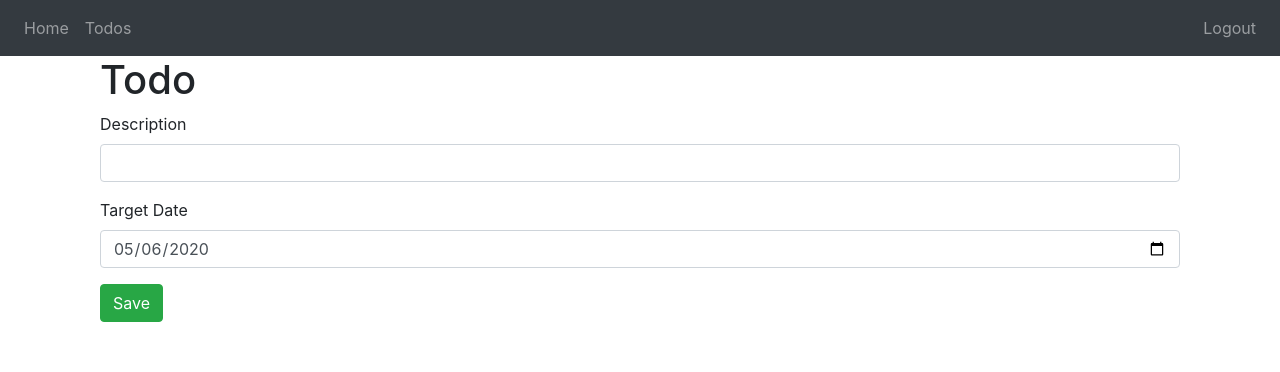
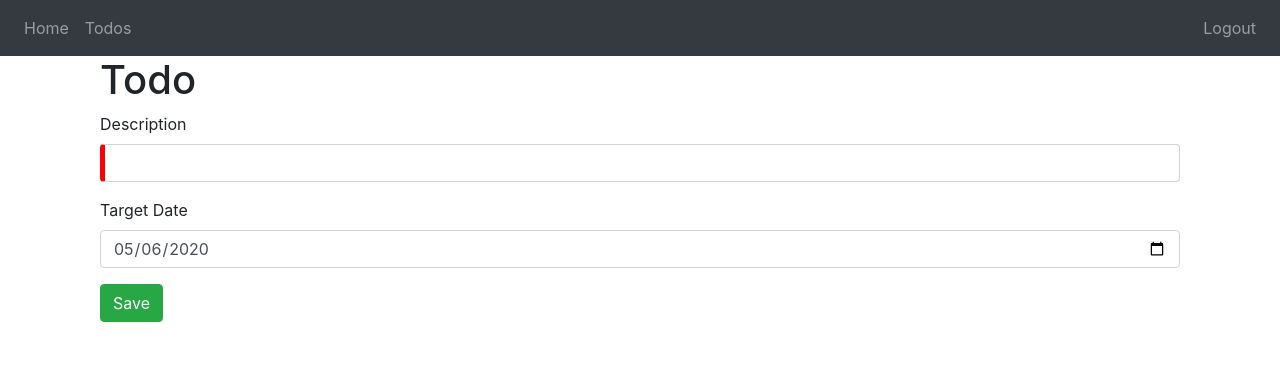
Before and after one commit to rverma510/Todos-Application, an Angular app in the folder frontend/todo/: page /todos/1 in a window 1280 px wide. Shown: the top 372 px of the page. Built offline with nearby package versions, Linux system fonts and the light colour scheme; no server answers; sample sign-in values are in the browser's storage.

Commit message:
Added basic form validation

```diff
--- a/frontend/todo/src/app/todo/todo.component.css
+++ b/frontend/todo/src/app/todo/todo.component.css
@@ -0,0 +1,3 @@
+.ng-invalid:not(form) {
+    border-left: 5px solid red;
+}
--- a/frontend/todo/src/app/todo/todo.component.html
+++ b/frontend/todo/src/app/todo/todo.component.html
@@ -1,12 +1,15 @@
 <div class="container">
     <h1>Todo</h1>
+    <div class="alert alert-warning" *ngIf="todoForm.dirty && todoForm.invalid">Enter Valid Values!</div>
+    <form (ngSubmit)="!todoForm.invalid && saveTodo()" #todoForm="ngForm">
         <fieldset class="form-group">
             <label>Description</label>
-        <input type="text" [(ngModel)]="todo.description" class="form-control" name="description" required="required">
+            <input type="text" [(ngModel)]="todo.description" class="form-control" name="description" required="required" minlength="5">
         </fieldset>
         <fieldset class="form-group">
             <label>Target Date</label>
             <input type="date" [ngModel]="todo.targetDate | date:'yyyy-MM-dd'" (ngModelChange) = "todo.targetDate = $event"class="form-control" name="targetDate" required="required">
         </fieldset>
-    <button class="btn btn-success" (click)="saveTodo()">Save</button>
+        <button type="submit" class="btn btn-success">Save</button>
+    </form>
 </div>
```
Lines whose indentation alone changed are shown as unchanged.
